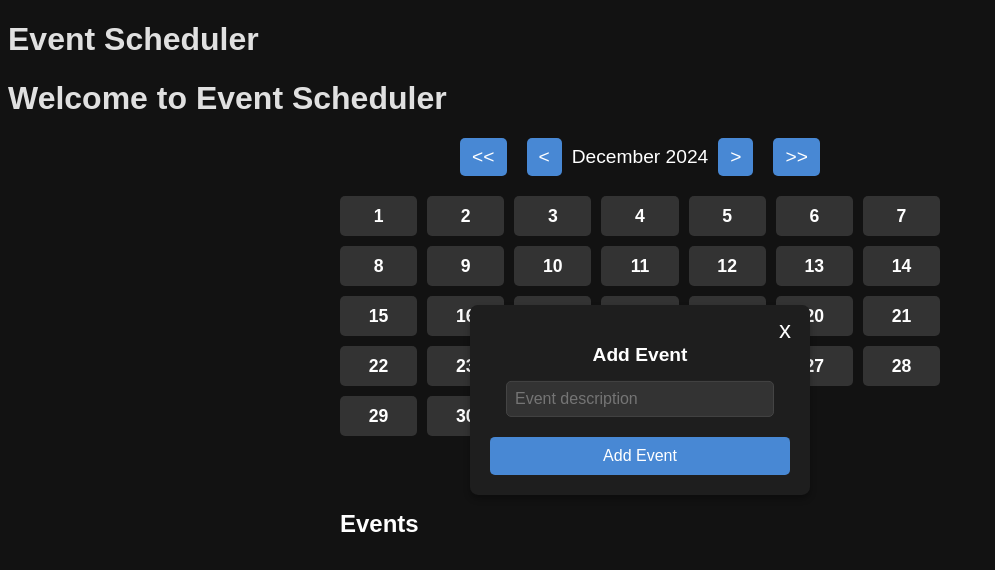
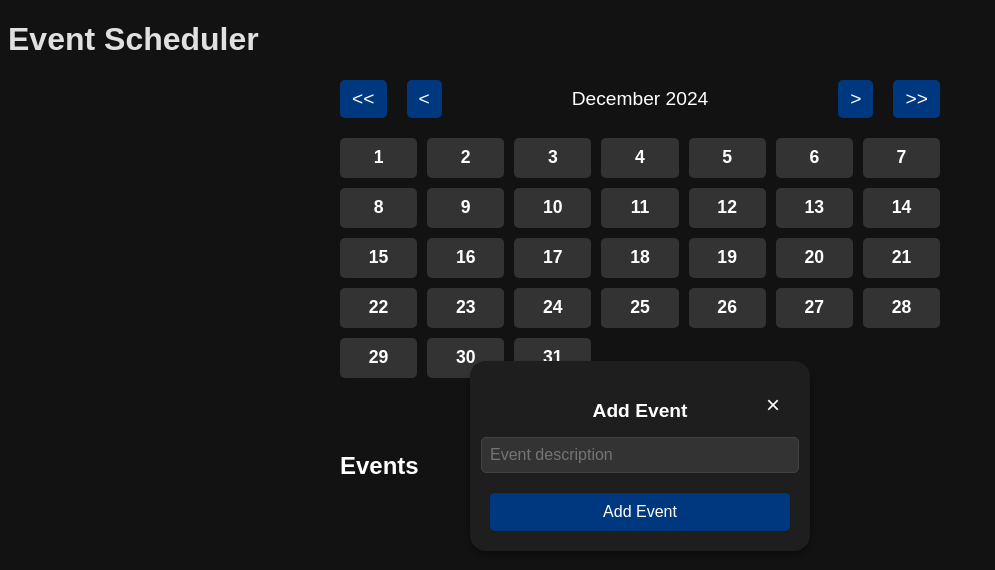
Before and after one commit to SathvikTekkem/Event-Scheduler, a Next.js app: page / in a window 1280 px wide. Both pictures are taken after a click on the element "10". Shown: the top 570 px of the page, without its empty margins (0-995 px from the left). Built offline with nearby package versions, Linux system fonts and the light colour scheme.

Commit message:
Implemented event badges, modal close button positioning, and UI adjustments

```diff
--- a/src/app/components/Calendar.css
+++ b/src/app/components/Calendar.css
@@ -19,9 +19,15 @@ body {
     font-size: 1.2rem;
     color: #ffffff;
   }
+  .calendar-month-title{
+    width: 100%;
+    display: flex;
+    align-items: center;
+    padding: 0px 120px;
+  }
 
   .calendar-header button {
-    background-color: #4888d4;
+    background-color: #003880;
     color: white;
     border: none;
     padding: 8px 12px;
@@ -33,7 +39,7 @@ body {
   }
 
   .calendar-header button:hover {
-    background-color: #003880;
+    background-color: #00285C;
   }
 
   .calendar-grid {
@@ -71,36 +77,17 @@ body {
 
   .modal {
     position: fixed;
-    top: 50%;
+    top: 57%;
     left: 50%;
     transform: translate(-50%, -50%);
     background-color: #1e1e1e;
     padding: 20px;
-    border-radius: 8px;
+    border-radius: 16px;
     box-shadow: 0 4px 6px rgba(0, 0, 0, 0.3);
     display: flex;
     flex-direction: column;
     align-items: center;
-    width: 300px;
-  }
-
-  .modal-close {
-    position: absolute;
-    top: 10px;
-    right: 10px;
-    background-color: transparent;
-    border: none;
-    font-size: 1.5rem;
-    color: #ffffff;
-    cursor: pointer;
-    padding: 0;
-    width: 30px;
-    height: 30px;
-    text-align: center;
-  }
-
-  .modal-close:hover {
-    color: #4888d4;
+    width: 300px; /* You can adjust this width as per your design needs */
   }
 
   .modal h3 {
@@ -110,7 +97,7 @@ body {
   }
 
   .modal input {
-    width: 250px;
+    width: 100%;
     padding: 8px;
     margin-bottom: 10px;
     border: 1px solid #444444;
@@ -120,9 +107,7 @@ body {
     font-size: 1rem;
   }
 
-  .modal-add-button {
-    background-color: #4888d4;
-    width: 100%;
+  .modal-btn {
     color: white;
     border: none;
     padding: 10px 20px;
@@ -131,10 +116,32 @@ body {
     border-radius: 5px;
     margin-top: 10px;
     transition: background-color 0.3s ease;
+
   }
 
-  .modal-add-button:hover {
+  .add-event-btn {
     background-color: #003880;
+    width: 100%;
+  }
+
+  .add-event-btn:hover {
+    background-color: #00285C;
+  }
+
+  /* Positioning the Close Button at Top Right */
+  .close-modal-btn {
+    position: absolute;
+    top: 10px; /* distance from the top */
+    right: 10px; /* distance from the right */
+    background-color: transparent;
+    color: #ffffff;
+    font-size: 1.5rem;
+    border: none;
+    cursor: pointer;
+  }
+
+  .close-modal-btn:hover {
+    color: #ff0000;
   }
 
   .event-list-container {
--- a/src/app/components/Calendar.tsx
+++ b/src/app/components/Calendar.tsx
@@ -34,9 +34,17 @@ const Calendar: React.FC = () => {
     setDate(new Date(date.getFullYear() + 1, date.getMonth(), 1));
   };
 
+  // Function to strip time and ensure the date comparison works correctly
+  const getDateWithoutTime = (date: Date): string => {
+    const year = date.getFullYear();
+    const month = (date.getMonth() + 1).toString().padStart(2, "0"); // months are 0-indexed
+    const day = date.getDate().toString().padStart(2, "0");
+    return `${year}-${month}-${day}`; // returns YYYY-MM-DD
+  };
+
   const handleDateClick = (day: number) => {
     const clickedDate = new Date(date.getFullYear(), date.getMonth(), day);
-    setSelectedDate(clickedDate.toISOString().split("T")[0]); // Format: YYYY-MM-DD
+    setSelectedDate(getDateWithoutTime(clickedDate));
   };
 
   const handleAddEvent = () => {
@@ -48,7 +56,7 @@ const Calendar: React.FC = () => {
   };
 
   const handleDeleteEvent = (date: string) => {
-    setEvents(events.filter(event => event.date !== date));
+    setEvents(events.filter((event) => event.date !== date));
   };
 
   const renderDays = () => {
@@ -61,9 +69,17 @@ const Calendar: React.FC = () => {
     }
 
     for (let i = 1; i <= daysInMonth; i++) {
+      // Format current day
+      const currentDayDate = new Date(date.getFullYear(), date.getMonth(), i);
+      const currentDateFormatted = getDateWithoutTime(currentDayDate);
+
+      // Check if there's an event on this day
+      const eventOnDay = events.some((event) => event.date === currentDateFormatted);
+
       days.push(
         <div key={`day-${i}`} className="calendar-cell" onClick={() => handleDateClick(i)}>
           <span>{i}</span>
+          {eventOnDay && <div className="event-badge"></div>} {/* Badge for events */}
         </div>
       );
     }
@@ -75,7 +91,9 @@ const Calendar: React.FC = () => {
     return events.map((event, index) => (
       <li key={index} className="event-list-item">
         <strong>{event.date}:</strong> {event.description}
-        <button onClick={() => handleDeleteEvent(event.date)} className="delete-event-button">Delete</button>
+        <button onClick={() => handleDeleteEvent(event.date)} className="delete-event-button">
+          Delete
+        </button>
       </li>
     ));
   };
@@ -85,7 +103,7 @@ const Calendar: React.FC = () => {
       <div className="calendar-header">
         <button onClick={handlePrevYear}>{"<<"}</button>
         <button onClick={handlePrevMonth}>{"<"}</button>
-        <span>
+        <span className="calendar-month-title">
           {date.toLocaleString("default", { month: "long" })} {date.getFullYear()}
         </span>
         <button onClick={handleNextMonth}>{">"}</button>
@@ -95,9 +113,6 @@ const Calendar: React.FC = () => {
 
       {selectedDate && (
         <div className="modal">
-          <button className="modal-close" onClick={() => setSelectedDate(null)}>
-            x
-          </button>
           <h3>Add Event</h3>
           <input
             type="text"
@@ -105,7 +120,12 @@ const Calendar: React.FC = () => {
             onChange={(e) => setNewEvent(e.target.value)}
             placeholder="Event description"
           />
-          <button onClick={handleAddEvent} className="modal-add-button">Add Event</button>
+          <button className="modal-btn add-event-btn" onClick={handleAddEvent}>
+            Add Event
+          </button>
+          <button className="modal-btn close-modal-btn" onClick={() => setSelectedDate(null)}>
+            ×
+          </button>
         </div>
       )}
 
--- a/src/app/page.tsx
+++ b/src/app/page.tsx
@@ -4,7 +4,6 @@ import Calendar from "./components/Calendar";
 export default function Home() {
   return (
     <div>
-      <h1>Welcome to Event Scheduler</h1>
       <Calendar />
     </div>
   );
```
